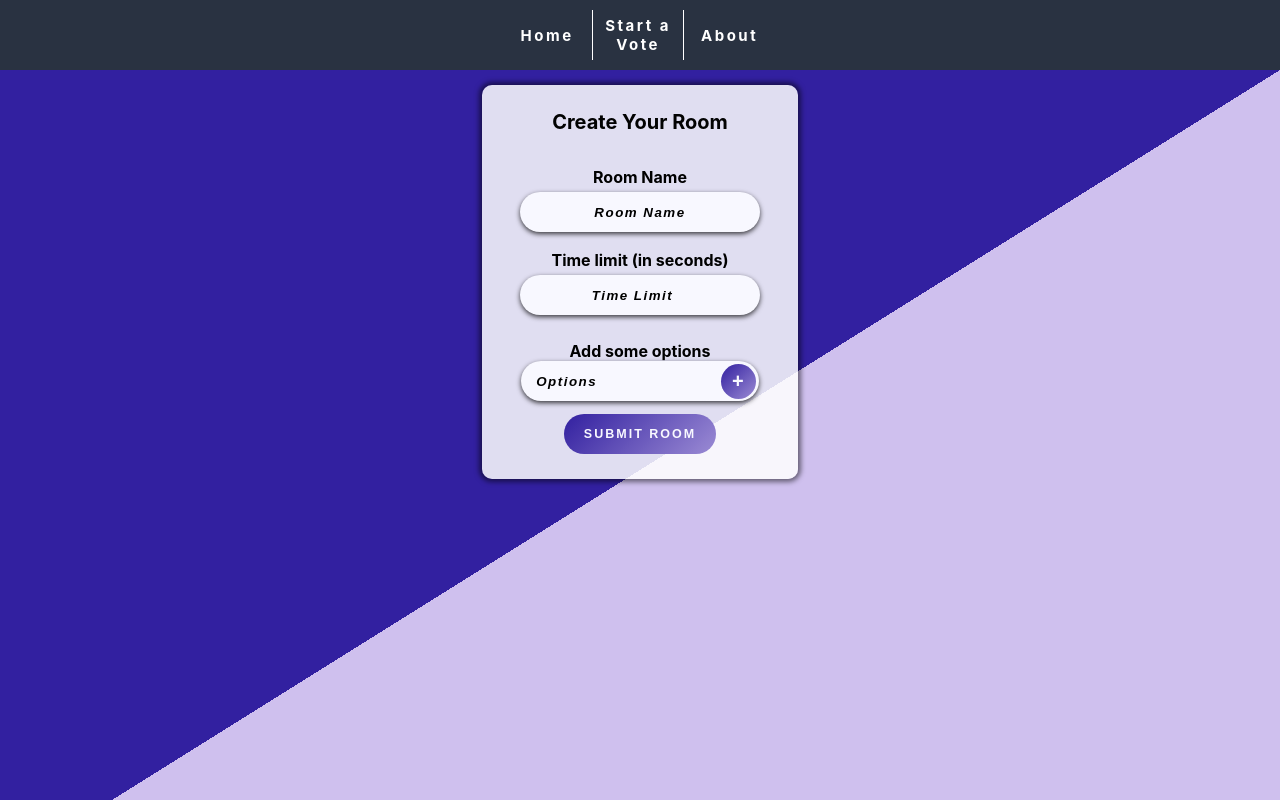
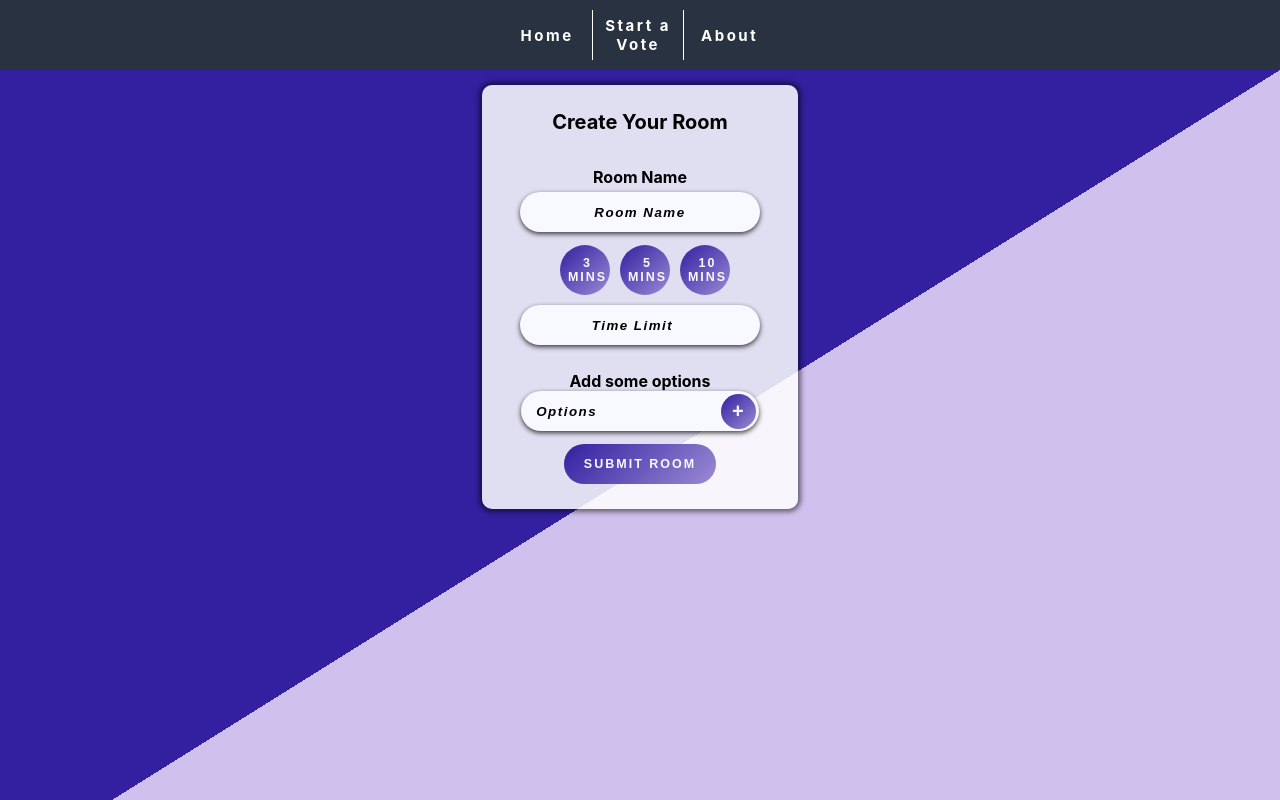
Before and after one commit to aaspinwall/collab, a Next.js app in the folder frontend/: page /room/create-room in a window 1280 px wide. Shown: the top 800 px of the page. Built offline with nearby package versions, Linux system fonts and the light colour scheme.

Commit message:
Preset times added

```diff
--- a/frontend/components/CreateRoomForm.js
+++ b/frontend/components/CreateRoomForm.js
@@ -14,9 +14,12 @@ import {
   AddOptionStyles,
   RemoveOptionStyles,
   TakeMeToVoteStyles,
+  PresetTimeStyles,
 } from "../styles/button";
 
 export default function CreateRoomForm() {
+  const presetTimes = [3, 5, 10];
+  const [presetSelect, setPresetSelect] = useState("");
   const placeholderRoomID = "001"; // roomId is handled by function, needs a placeholder however for some reason
   // these are the options being set
   const [options, setOptions] = useState([]);
@@ -84,6 +87,11 @@ export default function CreateRoomForm() {
     }
   };
 
+  const handlePresetTime = (time) => {
+    setPresetSelect(time);
+    console.log(time);
+  };
+
   return (
     <Container>
       {created ? (
@@ -116,13 +124,28 @@ export default function CreateRoomForm() {
             </Label>
           </RoomName>
           <TimeLimit>
+            <PresetTimes>
+              {presetTimes.map((time) => {
+                return (
+                  <Button
+                    styles={PresetTimeStyles}
+                    type="button"
+                    onClick={() => handlePresetTime(time)}
+                  >
+                    {time} Mins
+                  </Button>
+                );
+              })}
+            </PresetTimes>
             <Label>
-              Time limit (in seconds)
               <Input
+                id="formInput"
                 required
                 type="number"
                 placeholder="Time Limit"
                 ref={createTimeLimit}
+                value={presetSelect ? presetSelect * 60 : ""}
+                // TODO: remove * 60 when we use minutes instead of seconds in the countdown
               />
             </Label>
           </TimeLimit>
@@ -198,6 +221,10 @@ const Label = styled.label`
   font-size: 1.6rem;
   display: block;
   padding: 5px;
+`;
+const PresetTimes = styled.div`
+  display: flex;
+  justify-content: center;
 `;
 const Input = styled.input`
   display: block;
--- a/frontend/styles/button.js
+++ b/frontend/styles/button.js
@@ -31,6 +31,19 @@ export const AddOptionStyles = {
   height: "35px",
   padding: "5px",
   borderRadius: "20px",
+  display: "flex",
+  alignItems: "center",
+  justifyContent: "center",
+};
+
+export const PresetTimeStyles = {
+  ...ReturnHomeStyles,
+  textAlign: "center",
+  width: "50px",
+  height: "50px",
+  paddingLeft: "25px",
+  marginLeft: "10px",
+  borderRadius: "50%",
   display: "flex",
   alignItems: "center",
   justifyContent: "center",
```
